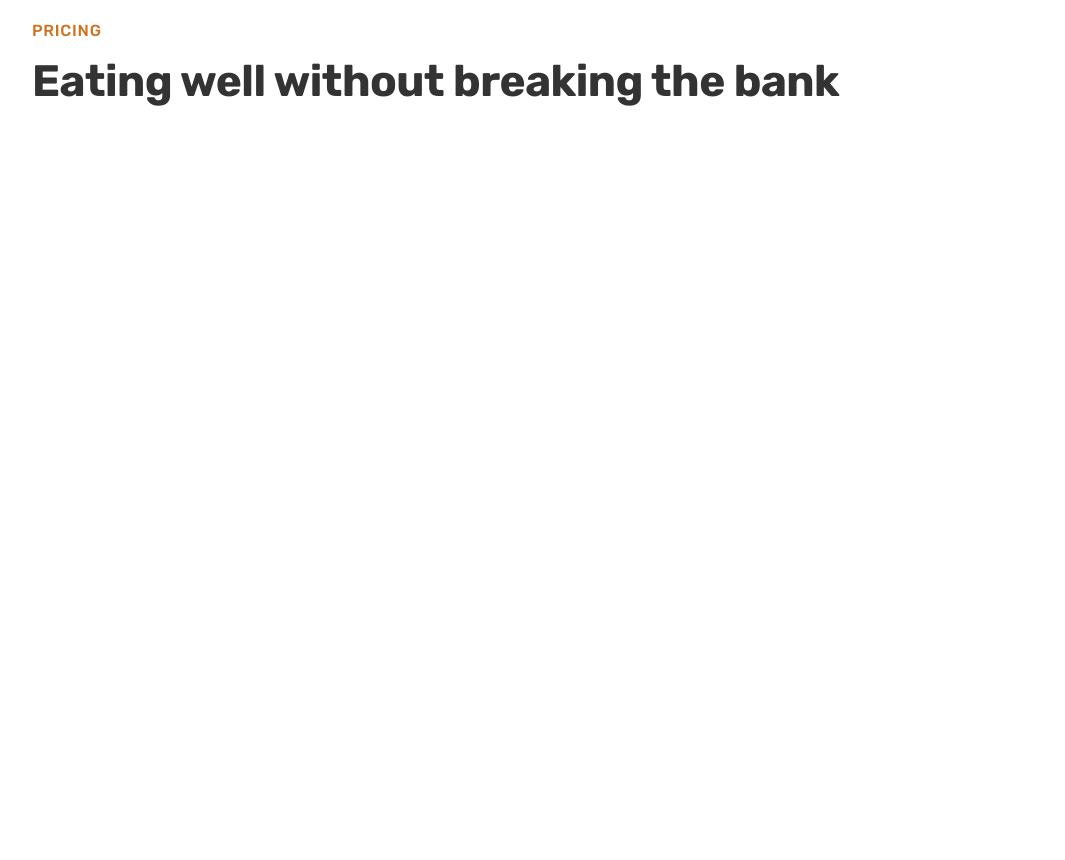
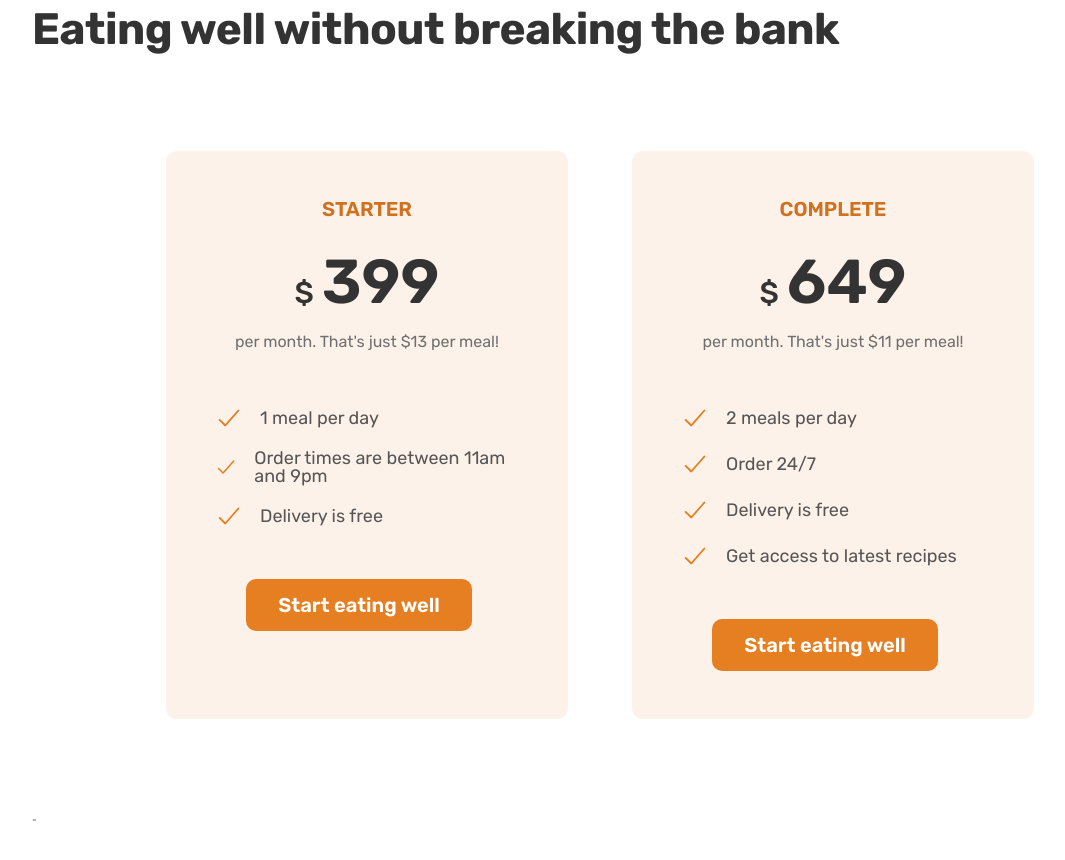
Before and after one commit to DavidCaffrey/omnifood, a plain HTML site: page index.html in a window 1280 px wide. Shown: the part 4661-5521 px from the top of the page, without its empty margins (40-1105 px from the left). Before the commit the page ends 4961 px from the top, so only its background shows below. Drawn offline with nearby package versions, Linux system fonts and the light colour scheme.

Commit message:
pricing cards styled and aligned

```diff
--- a/css/general.css
+++ b/css/general.css
@@ -159,6 +159,26 @@ body {
   box-shadow: inset 0 0 0 3px #e67e22;
 }
 
+.list {
+  list-style: none;
+  display: flex;
+  flex-direction: column;
+  gap: 1.6rem;
+}
+
+.list-item {
+  font-size: 1.8rem;
+  display: flex;
+  align-items: center;
+  gap: 1.6rem;
+}
+
+.list-icon {
+  width: 3rem;
+  height: 3rem;
+  color: #e67e22;
+}
+
 .link:link,
 .link:visited{
   display: inline-block;
--- a/css/style.css
+++ b/css/style.css
@@ -303,25 +303,7 @@
   font-size: 1.8rem;
 }
 
-.list {
-  list-style: none;
-  display: flex;
-  flex-direction: column;
-  gap: 1.6rem;
-}
 
-.list-item {
-  font-size: 1.8rem;
-  display: flex;
-  align-items: center;
-  gap: 1.6rem;
-}
-
-.list-icon {
-  width: 3rem;
-  height: 3rem;
-  color: #e67e22;
-}
 
 /******************************/
 
@@ -402,3 +384,51 @@
 .section-pricing {
   padding: 9.6rem 0;
 }
+.pricing-plan{
+  background-color: #fdf2e9;
+  border-radius: 11px;
+  padding: 4.8rem;
+  width:75%;
+}
+
+.pricing-plan--starter{
+  justify-self: end;
+}
+
+.plan-header{
+  text-align: center;
+  margin-bottom: 4.8rem;
+}
+
+.plan-name{
+color: #cf711f;
+font-weight: 600;
+font-size: 2rem;
+text-transform:uppercase;
+letter-spacing: .75;
+margin-bottom: 3.2rem;
+}
+
+.plan-price{
+font-size: 6.2rem;
+font-weight: 600;
+color:#333;
+margin-bottom: 1.6rem;
+}
+
+.plan-price span{
+font-size: 3rem;
+font-weight: 500;
+margin-right: 8px;
+}
+
+.plan-text{
+font-size: 1.6rem;
+line-height: 1.6;
+color: #6f6f6f;
+}
+
+.plan-sign-up{
+  text-align: center;
+  margin-top: 4.8rem;
+}
--- a/index.html
+++ b/index.html
@@ -291,7 +291,7 @@
         </div>
       </section>
 
-      <section class="section-testimonials grid grid--2-cols">
+      <section class="section-testimonials">
         <div class="testimonials-container">
           <span class="subheading">Testimonials</span>
           <h2 class="heading-secondary">You won't want to go back.</h2>
@@ -461,8 +461,62 @@
           </h2>
         </div>
         <div class="container grid grid--2-cols">
-          <div class="pricing-plan"></div>
-          <div class="pricing-plan"></div>
+          <div class="pricing-plan pricing-plan--starter">
+            <header class="plan-header">
+              <p class="plan-name">Starter</p>
+              <p class="plan-price"><span>$</span>399</p>
+              <p class="plan-text">per month. That's just $13 per meal!</p>
+            </header>
+            <ul class="list">
+              <li class="list-item">
+                <ion-icon name="checkmark-outline" class="list-icon"></ion-icon
+                ><span>1 meal per day</span>
+              </li>
+              <li class="list-item">
+                <ion-icon name="checkmark-outline" class="list-icon"></ion-icon
+                ><span>Order times are between 11am and 9pm</span>
+              </li>
+              <li class="list-item">
+                <ion-icon name="checkmark-outline" class="list-icon"></ion-icon
+                ><span>Delivery is free</span>
+              </li>
+            </ul>
+            <div class="plan-sign-up">
+              <a href="#" class="btn btn--full margin-right-sm">Start eating well</a>
+            </div>
+          </div>
+          <div class="pricing-plan ">
+            <header class="plan-header">
+              <p class="plan-name">Complete</p>
+              <p class="plan-price"><span>$</span>649</p>
+              <p class="plan-text">per month. That's just $11 per meal!</p>
+            </header>
+            <ul class="list">
+              <li class="list-item">
+                <ion-icon name="checkmark-outline" class="list-icon"></ion-icon
+                ><span>2 meals per day</span>
+              </li>
+              <li class="list-item">
+                <ion-icon name="checkmark-outline" class="list-icon"></ion-icon
+                ><span>Order 24/7</span>
+              </li>
+              <li class="list-item">
+                <ion-icon name="checkmark-outline" class="list-icon"></ion-icon
+                ><span>Delivery is free</span>
+              </li>
+              <li class="list-item">
+                <ion-icon name="checkmark-outline" class="list-icon"></ion-icon
+                ><span>Get access to latest recipes</span>
+              </li>
+            </ul>
+            <div class="plan-sign-up">
+            <a href="#" class="btn btn--full margin-right-sm"
+              >Start eating well</a
+            >
+          </div>
+          </div>
+
+          -
         </div>
       </section>
     </main>
```
